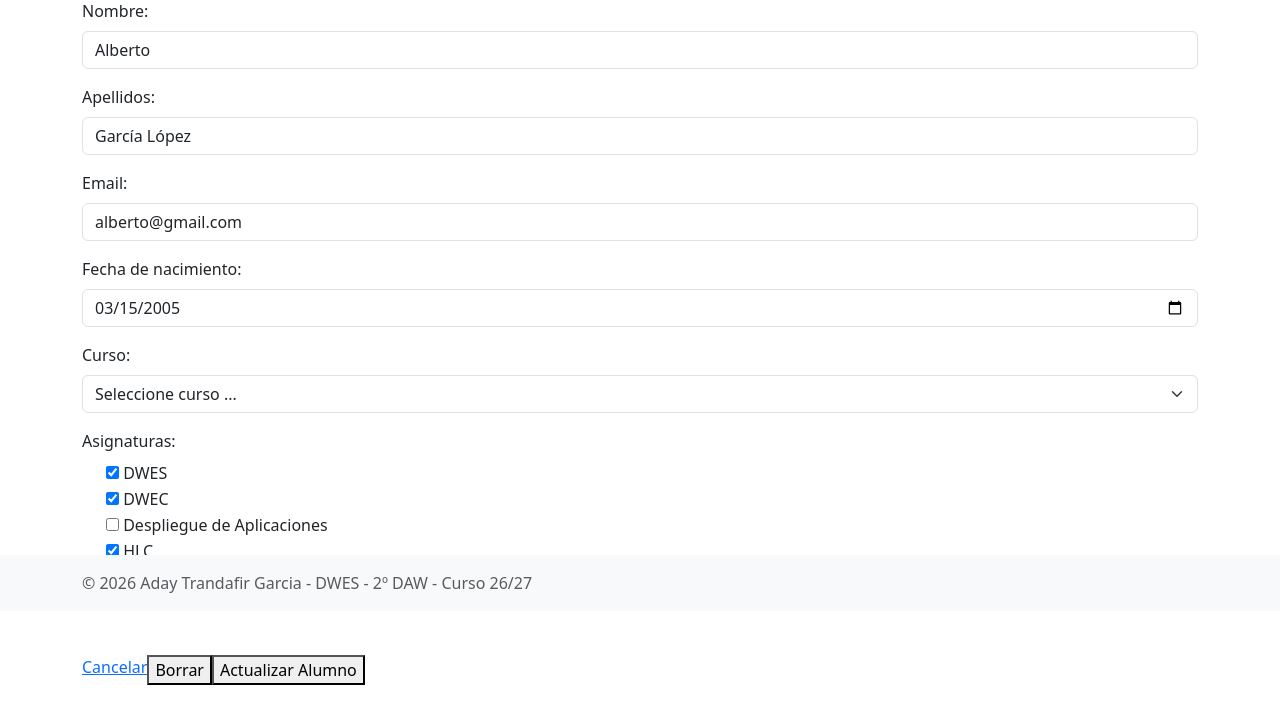
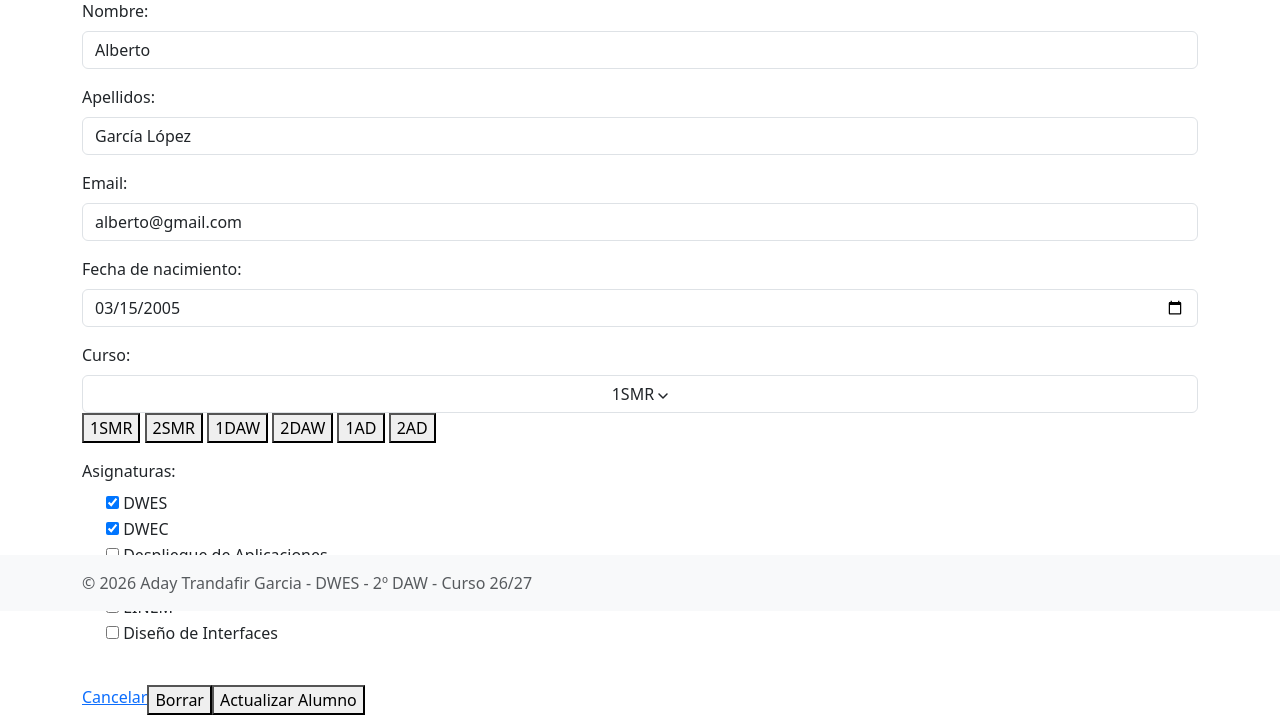
Before and after one commit to Aday-21/dwes2627, a PHP site: page /edit.php?id=1 in a window 1280 px wide. Shown: the part 189-904 px from the top of the page. Before the commit the page ends 874 px from the top, so only its background shows below. Run offline with PHP 8.4, Linux system fonts and the light colour scheme; some libraries are stand-ins or nearby versions.

Commit message:
correcciones

```diff
--- a/tema-04/Proyectos/03-alumnos-poo-se/views/edit.view.php
+++ b/tema-04/Proyectos/03-alumnos-poo-se/views/edit.view.php
@@ -62,15 +62,22 @@
 
                     <!-- Curso -->
                     <!-- Genera dinámicamente el select de cursos a partir del array $cursos -->
-                     <!-- Curso -->
                     <div class="mb-3">
                         <label for="curso" class="form-label">Curso:</label>
-                        <select name="curso" id="curso" class="form-select" required>
-                            <option value="">Seleccione curso ...</option>
-                            <?php foreach ($cursos as $indice => $curso): ?>
-                                <option value="<?= $indice ?>"><?= $curso ?></option>
+                        <button class="form-control combobox-toggle" type="button"
+                            data-bs-toggle="combobox"
+                            data-bs-name="curso"
+                            data-bs-placeholder="Seleccione curso …">
+                            <span class="combobox-value"><?= $cursos[$alumno->curso] ?? 'Seleccione Curso ...' ?></span>
+                            <svg class="combobox-caret" width="10" height="16" viewBox="0 0 10 16" fill="none" xmlns="http://www.w3.org/2000/svg">
+                                <path d="M0.46967 5.46967C0.762563 5.17678 1.23744 5.17678 1.53033 5.46967L5 8.93934L8.46967 5.46967C8.76256 5.17678 9.23744 5.17678 9.53033 5.46967C9.82322 5.76256 9.82322 6.23744 9.53033 6.53033L5.53033 10.5303C5.23744 10.8232 4.76256 10.8232 4.46967 10.5303L0.46967 6.53033C0.176777 6.23744 0.176777 5.76256 0.46967 5.46967Z" fill="currentcolor" />
+                            </svg>
+                        </button>
+                        <div class="menu">
+                            <?php foreach ($cursos as $indice => $curso) : ?>
+                                <button class="menu-item <?= ($alumno->curso == $indice) ? 'selected' : null ?>" type="button" data-bs-value="<?= $indice ?>"><?= $curso ?></button>
                             <?php endforeach; ?>
-                        </select>
+                        </div>
                     </div>
                     <!-- Curso -->
 
```
